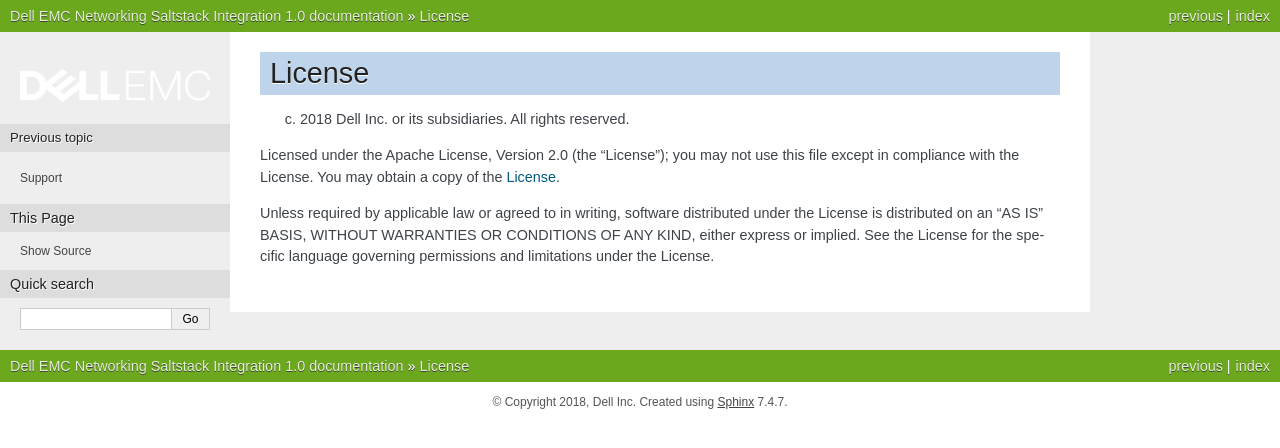
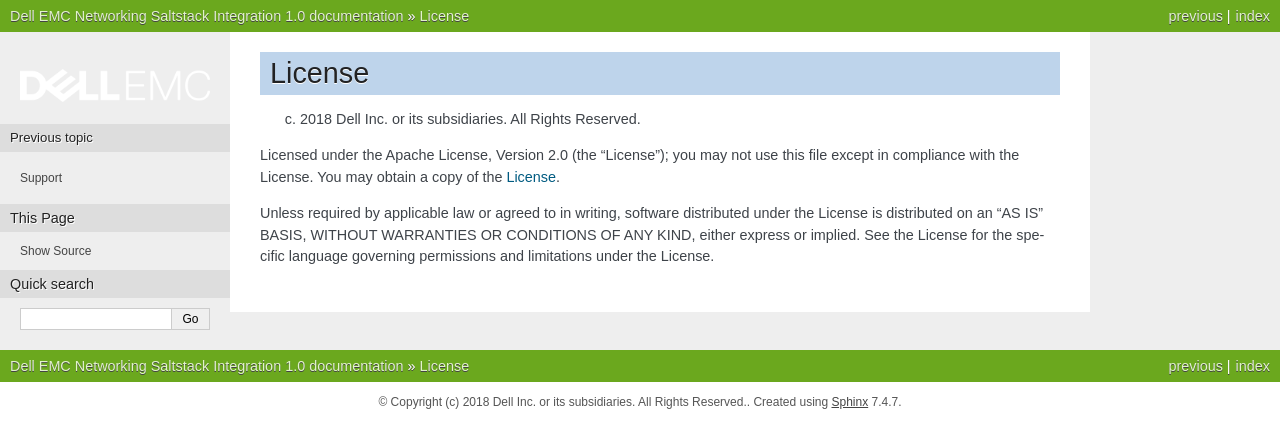
Before and after one commit to Dell-Networking/salt-dellos10-docs, a Sphinx documentation site: the page built from source/license.rst, in a window 1280 px wide. Shown: the top 448 px of the page. Built offline with Sphinx 7.4.7, drawn with Linux system fonts in a browser that asks for light colours.

Commit message:
Changed the Copyright information (#3)

```diff
--- a/source/conf.py
+++ b/source/conf.py
@@ -52,7 +52,7 @@
 
 # General information about the project.
 project = u'Dell EMC Networking Saltstack Integration'
-copyright = u'2018, Dell Inc'
+copyright = u'(c) 2018 Dell Inc. or its subsidiaries. All Rights Reserved.'
 author = u'Dell EMC Networking Team'
 
 # The version info for the project you're documenting, acts as replacement for
--- a/source/license.rst
+++ b/source/license.rst
@@ -2,7 +2,7 @@
 License
 #######
 
-(c) 2018 Dell Inc. or its subsidiaries. All rights reserved.
+(c) 2018 Dell Inc. or its subsidiaries. All Rights Reserved.
 
 Licensed under the Apache License, Version 2.0 (the "License");
 you may not use this file except in compliance with the License.
```
